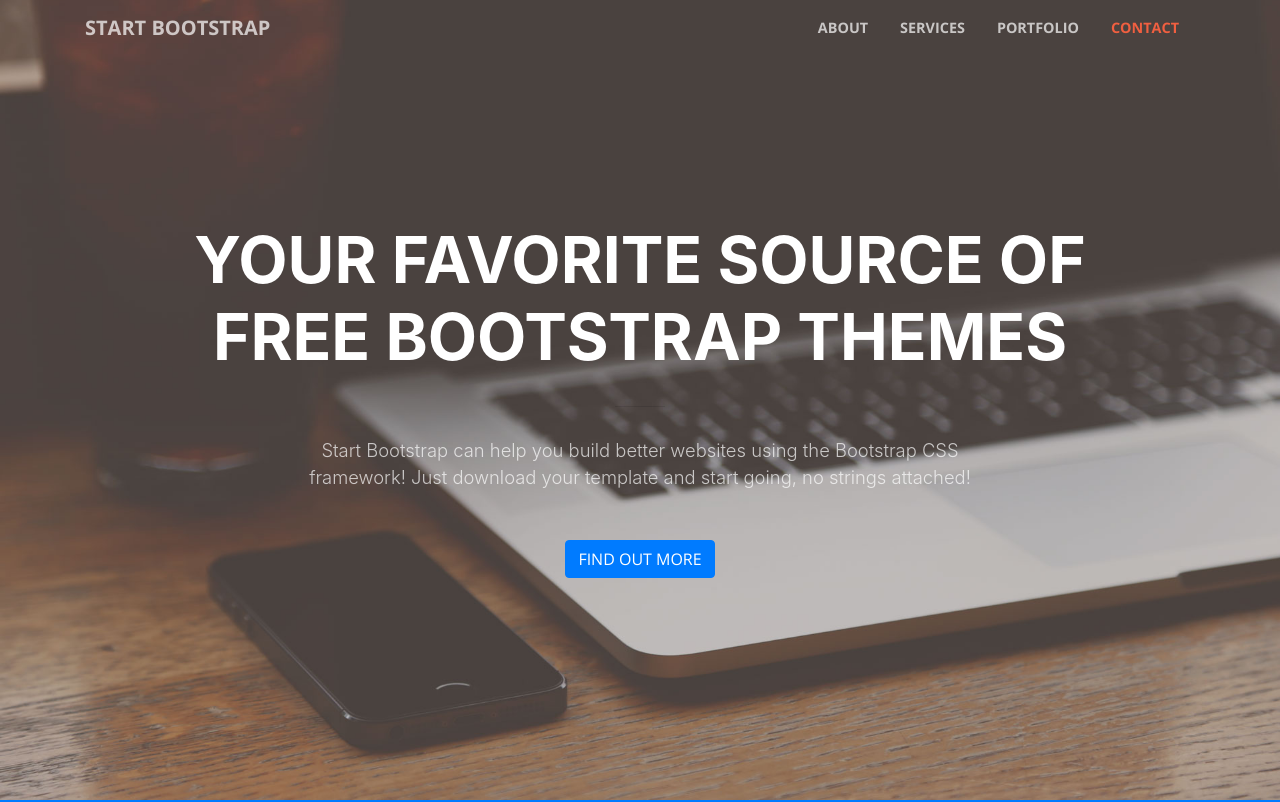
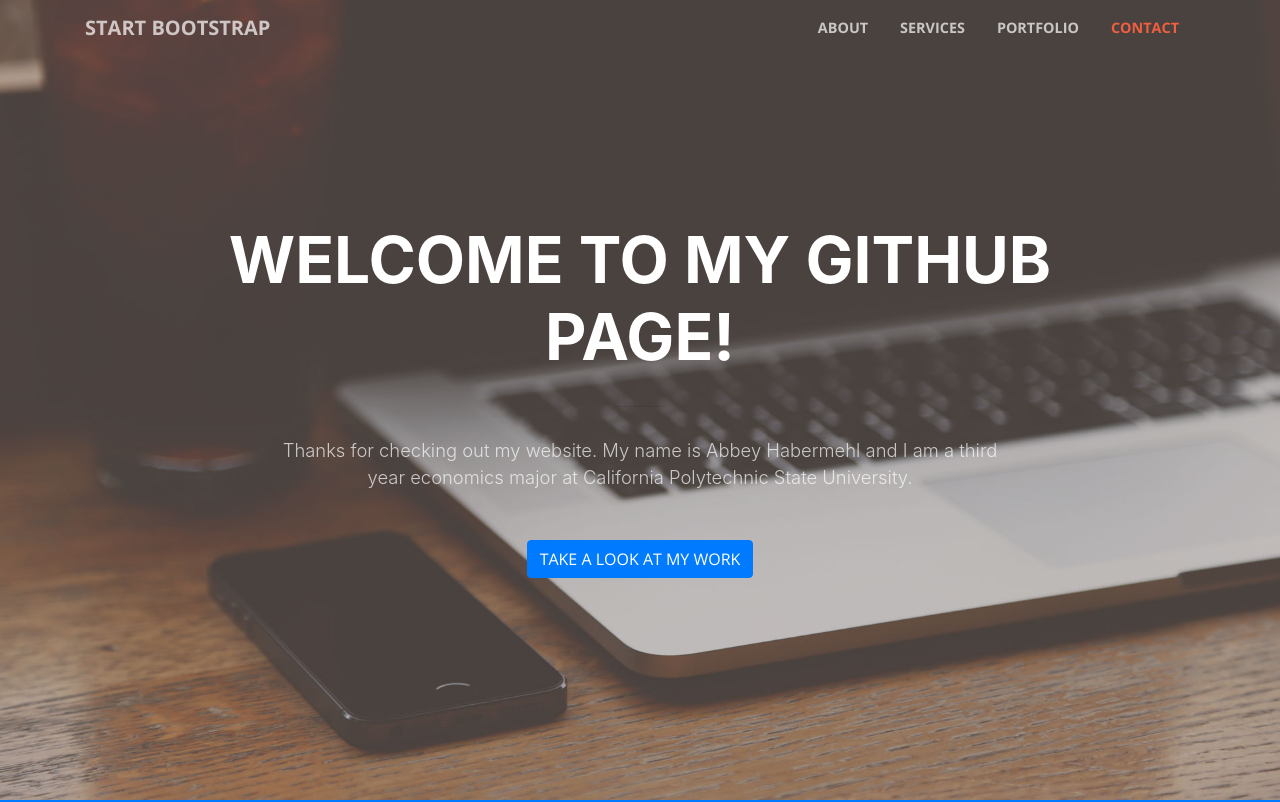
Before and after one commit to AbbeyHabermehl/AbbeyHabermehl.github.io, a website with bundled scripts: page index.html in a window 1280 px wide. Shown: the top 802 px of the page. Built offline with nearby package versions, Linux system fonts and the light colour scheme.

Commit message:
changed title and subtitle

```diff
--- a/index.html
+++ b/index.html
@@ -59,13 +59,13 @@
         <div class="row">
           <div class="col-lg-10 mx-auto">
             <h1 class="text-uppercase">
-              <strong>Your Favorite Source of Free Bootstrap Themes</strong>
+              <strong>Welcome to my github page!</strong>
             </h1>
             <hr>
           </div>
           <div class="col-lg-8 mx-auto">
-            <p class="text-faded mb-5">Start Bootstrap can help you build better websites using the Bootstrap CSS framework! Just download your template and start going, no strings attached!</p>
-            <a class="btn btn-primary btn-xl js-scroll-trigger" href="#about">Find Out More</a>
+            <p class="text-faded mb-5">Thanks for checking out my website. My name is Abbey Habermehl and I am a third year economics major at California Polytechnic State University.</p>
+            <a class="btn btn-primary btn-xl js-scroll-trigger" href="#about">Take a look at my work</a>
           </div>
         </div>
       </div>
```
